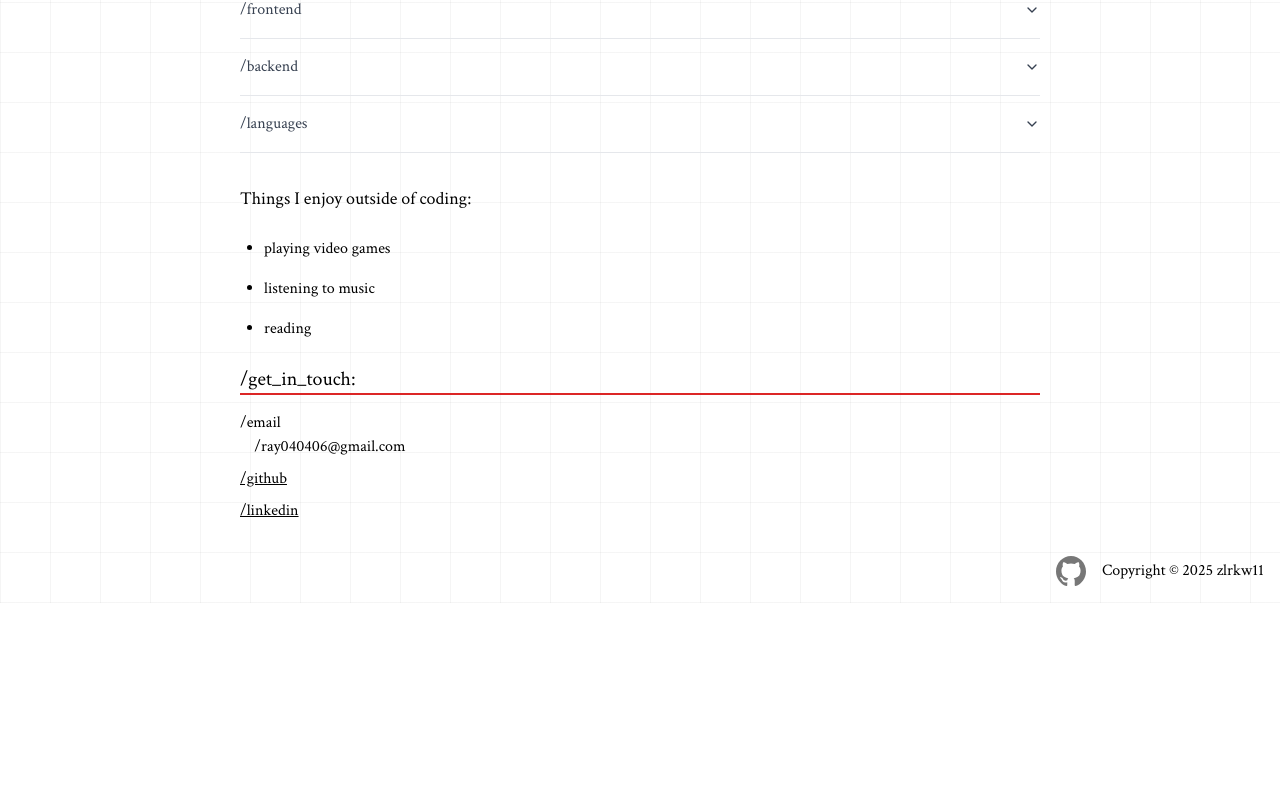
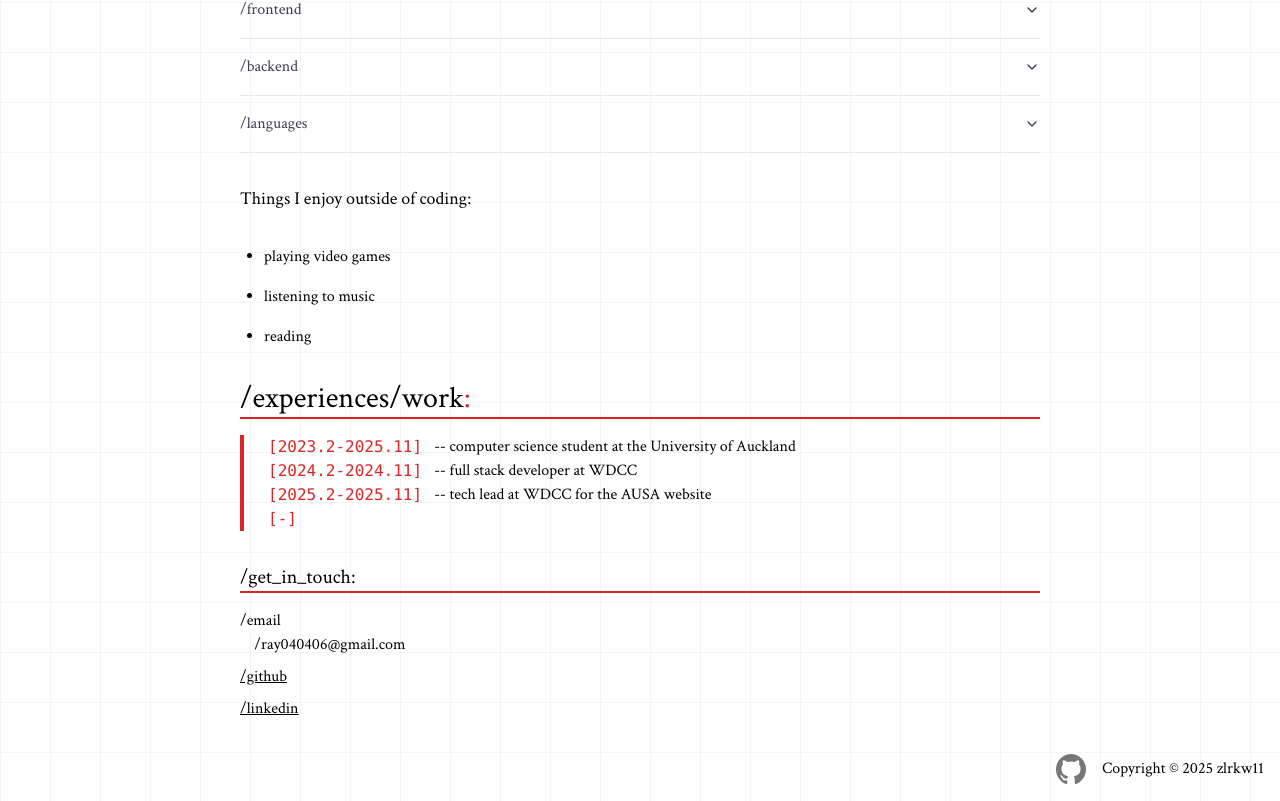
Before and after one commit to zlrkw11/zl-v2, a Next.js app: page / in a window 1280 px wide. Shown: the part 648-1449 px from the top of the page. Before the commit the page ends 1251 px from the top, so only its background shows below. Built offline with nearby package versions, Linux system fonts and the light colour scheme.

Commit message:
feat: changes on blogs and home page

```diff
--- a/app/blogs/page.tsx
+++ b/app/blogs/page.tsx
@@ -24,33 +24,43 @@ const Blogs = async () => {
         </h1>
       </div>
 
-      <p
+      {/* <p
         className={`mb-2 md:max-w-[800px] ${ArimoFont.className} dark:text-gray-300 text-lg`}
       >
         While I don’t often voice my thoughts openly, I believe in their
         value—each one represents a genuine perspective. This page serves as a
         space to document and share those reflections, offering insight into my
         thinking and approach.
-      </p>
+      </p> */}
 
-      <ul
-        className={`gap-2 flex flex-col ${ArimoFont.className} md:min-w-[700px]`}
-      >
+      <ul className={`gap-2 flex flex-col  md:min-w-[800px]`}>
+        <h1 className="text-xl">/all</h1>
+        <h1 className="text-xl">[{blogs.length}]</h1>
         {blogs.map((blog: any) => (
-          <li
-            key={blog.slug}
-            className="transition dark:bg-neutral-600 p-2 border-l-4 border-l-red-600 bg-gray-100 bg-opacity-60 md:min-w-[700px]"
-          >
-            <p className="text-lg text-gray-700 dark:text-neutral-300">
-              <Link
-                className="hover:text-red-600 hover:underline dark:hover:text-neutral-400"
-                href={`/blogs/${blog.slug}`}
-              >
-                {blog.title}
-              </Link>
-            </p>
+          // <li
+          //   key={blog.slug}
+          //   className="transition dark:bg-neutral-600 p-2 border-l-4 border-l-red-600 bg-gray-100 bg-opacity-60 md:min-w-[700px]"
+          // >
+          //   <p className="text-lg text-gray-700 dark:text-neutral-300">
+          //     <Link
+          //       className="hover:text-red-600 hover:underline dark:hover:text-neutral-400"
+          //       href={`/blogs/${blog.slug}`}
+          //     >
+          //       {blog.title}
+          //     </Link>
+          //   </p>
 
-            <p className="text-neutral-400">{blog.date}</p>
+          //   <p className="text-neutral-400">{blog.date}</p>
+          // </li>
+
+          <li key={blog.slug} className="mr-auto ">
+            <Link href={`/blogs/${blog.slug}`}>
+              <div className="flex gap-2">
+                <p className={`text-lg ${ArimoFont.className}`}>{`>`}</p>
+
+                <p className="underline underline-offset-2">{blog.title}</p>
+              </div>
+            </Link>
           </li>
         ))}
       </ul>
--- a/app/page.tsx
+++ b/app/page.tsx
@@ -64,7 +64,7 @@ const About = () => {
             </p>
           </div>
         </div>
-        <div className={`flex flex-col gap-4`}>
+        <div className={`flex flex-col gap-4 `}>
           <h1
             id="about-title-1"
             className="text-3xl border-b-2 border-b-red-600 dark:text-neutral-300"
@@ -129,17 +129,50 @@ const About = () => {
             </div>
           </div>{" "}
         </div>
-        <div className="flex flex-col gap-4">
-          <h3 className="text-lg dark:text-neutral-300">
+        <div className="flex flex-col gap-8">
+          <h3 id="about-title-1" className="text-lg dark:text-neutral-300">
             Things I enjoy outside of coding:
           </h3>
-
-          <ul className="list-disc pl-6 gap-4 flex flex-col py-2 dark:text-neutral-300">
+          <ul className="list-disc pl-6 gap-4 flex flex-col dark:text-neutral-300">
             <li>playing video games</li>
             <li>listening to music</li>
             <li>reading</li>
           </ul>
-
+          <div className="flex flex-col">
+            <h1 className="text-3xl border-b-2 border-b-red-600 dark:text-neutral-300">
+              /experiences/work
+              <span className="text-3xl text-red-600">:</span>
+            </h1>
+            <div className="flex flex-col gap-4">
+              <p className="text-gray-700 dark:text-gray-300"></p>
+              <ul className="flex flex-col border-l-4 border-red-600 pl-6 dark:text-neutral-300">
+                <li className="flex items-center gap-3">
+                  <span className="text-red-600 font-mono">
+                    [2023.2-2025.11]
+                  </span>
+                  <span>
+                    -- computer science student at the University of Auckland
+                  </span>
+                </li>{" "}
+                <li className="flex items-center gap-3">
+                  <span className="text-red-600 font-mono">
+                    [2024.2-2024.11]
+                  </span>
+                  <span>-- full stack developer at WDCC</span>
+                </li>
+                <li className="flex items-center gap-3">
+                  <span className="text-red-600 font-mono">
+                    [2025.2-2025.11]
+                  </span>
+                  <span>-- tech lead at WDCC for the AUSA website</span>
+                </li>
+                <li className="flex items-center gap-3">
+                  <span className="text-red-600 font-mono">[-]</span>
+                  <span></span>
+                </li>
+              </ul>
+            </div>
+          </div>{" "}
           <div className={`flex flex-col gap-4`}>
             <h1
               id="about-title-1"
@@ -172,33 +205,6 @@ const About = () => {
             </div>
           </div>
         </div>
-
-        {/* <div className="flex flex-col gap-4">
-          <h1 className="text-3xl font-bold border-b-2 border-b-red-600  dark:text-neutral-300">
-            Why did I make this website
-            <span className="text-3xl text-red-600">:</span>
-          </h1>
-          <div
-            className={`${ArimoFont.className} text-gray-700 dark:text-gray-300`}
-          >
-            I’ve always wanted to create a website that's more than just a
-            portfolio for companies to browse — a personal space that reflects
-            individuality.<br></br>
-            <br></br>{" "}
-            <div className="border-l-8 border-gray-300 dark:border-neutral-400 p-2 bg-gray-100 dark:bg-neutral-700">
-              I often think back to the early 2000s, when crafting your own
-              blogs on simple HTML pages was the norm — a raw, unfiltered form
-              of self-expression. Nowadays, it feels like everyone, myself
-              included, is caught up in the endless doom scroll of Instagram
-              reels.
-            </div>
-            <br></br> I also keep myself away from over-commercialized platforms
-            that are cluttered with Temu ads and unauthorized personal data
-            tracking algorithms. So here it is — a website designed to capture
-            the internet at its purest, a <span>digital space</span> that’s
-            personal, creative, and free.
-          </div>
-        </div> */}
       </div>
       {/* <Link href="../about/personal">
         <div className="border-black border-b-2 text-center w-[100px] mt-12 transition hover:border-red-600 hover:text-red-600">
```
